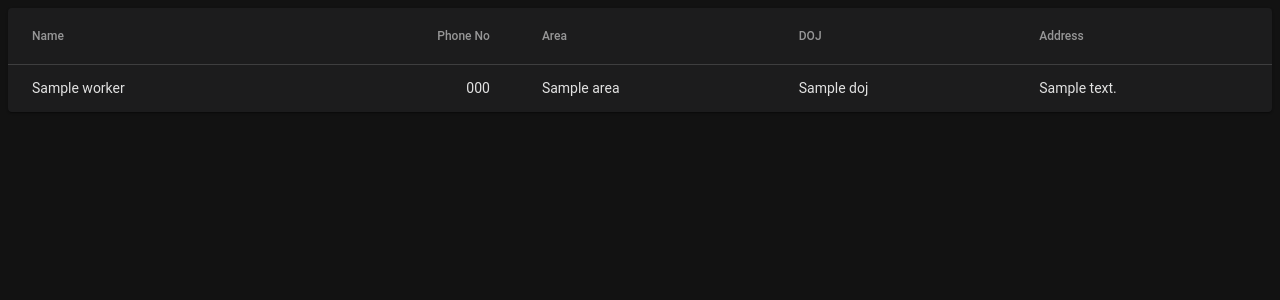
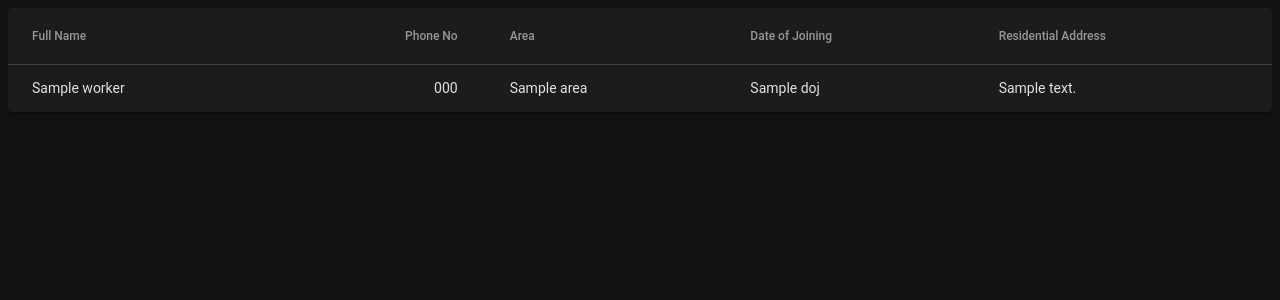
Before and after one commit to shriharsha05/Deliver, a Flask app: page /info in a window 1280 px wide. Shown: the part 64-364 px from the top of the page. Run offline with Flask 2, Linux system fonts and the light colour scheme; the visitor is signed in with stand-in values (Sample User, id 1); a database or web service that is not in the repository returns one stand-in record (values such as "Sample title"); some libraries are stand-ins or nearby versions.

Commit message:
Update table headers

```diff
--- a/templates/delivery_person_details.html
+++ b/templates/delivery_person_details.html
@@ -25,11 +25,11 @@
         <table>
           <thead>
             <tr>
-              <th class="label-cell">Name</th>
+              <th class="label-cell">Full Name</th>
               <th class="numeric-cell">Phone No</th>
               <th class="label-cell">Area</th>
-              <th class="label-cell">DOJ</th>
-              <th class="label-cell">Address</th>
+              <th class="label-cell">Date of Joining</th>
+              <th class="label-cell">Residential Address</th>
             </tr>
           </thead>
           <tbody>
```
